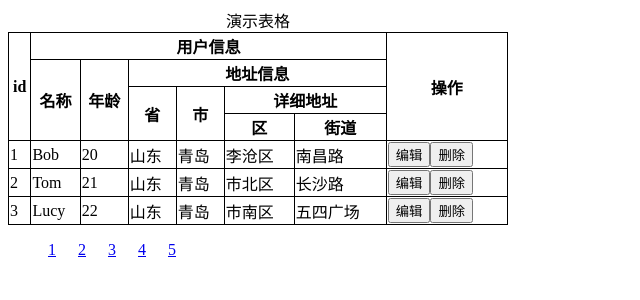
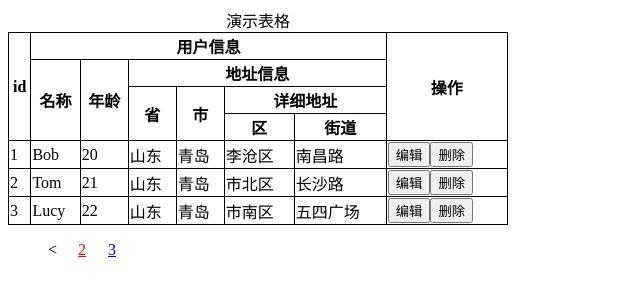
Before and after one commit to lampo1024/cxlt-vue2-table, a Vue app: page / in a window 1280 px wide. Shown: the top 300 px of the page, without its empty margins (0-640 px from the left). Built offline with nearby package versions, Linux system fonts and the light colour scheme.

Commit message:
pagination

```diff
--- a/src/App.vue
+++ b/src/App.vue
@@ -6,7 +6,9 @@
                     :show-header="showHeader"
                     class="table">
         </cxlt-table>
-        <cxlt-pagination :pagination="pagination">
+        <cxlt-pagination :pagination="pagination"
+                         :max-item-count="maxItemCount"
+                         @change-page="changePage">
         </cxlt-pagination>
     </div>
 </template>
@@ -126,10 +128,14 @@ export default {
                 // 每页记录数
                 limit: 20,
                 // 当前页 从0开始
-                page: 1,
-
-                displayCount: 4
-            }
+                page: 1
+            },
+            maxItemCount: 2
+        }
+    },
+    methods: {
+        changePage(page) {
+            console.log(page)
         }
     }
 }
--- a/src/table/Pagination.vue
+++ b/src/table/Pagination.vue
@@ -15,31 +15,50 @@
     <li class="next"><a href="#"
             title="Last"><i class="fa fa-angle-double-right"></i></a></li>
 -->
-        <li v-for="(p,index) in pageCount">
-            <a href="#">{{index+1}}</a>
+        <li :disabled="prevDisabled">
+            <a @click="prevPage">
+                <</a>
+        </li>
+        <li v-for="i in displayItems">
+            <a href="#"
+               @click="changePage(i)"
+               :class="{active:currentPage==i}">{{i+1}}</a>
         </li>
     </ul>
 </template>
 
 <script>
-
 export default {
     name: 'CxltPagination',
     data: () => {
         return {
             pageCount: null,
-            displayCount: 10,
             currentPage: 0,
-            displayFrom: 0,
-            displayTo: 0
+            displayItems: []
         }
     },
     props: {
         pagination: {
             type: Object
+        },
+        maxItemCount: {
+            type: Number,
+            default: 10
         }
     },
     computed: {
+        displayCount() {
+            return this.maxItemCount
+        },
+        prevDisabled() {
+            if (this.currentPage <= 0) {
+                return 'disabled'
+            }
+            return ''
+        },
+        nextDisabled() {
+
+        }
     },
     created() {
         this.pageCount = this.getPageCount()
@@ -50,11 +69,28 @@ export default {
         if (this.pagination.page) {
             this.currentPage = this.pagination.page <= (this.pageCount - 1) ? this.pagination.page : (this.pageCount - 1)
         }
+
         var displayRange = this.getDisplayRange()
-        console.log(displayRange)
+        for (var i = displayRange.from; i <= displayRange.to; i++) {
+            this.displayItems.push(i)
+        }
     },
     methods: {
         changePage(page) {
+            this.currentPage = page
+            this.pageCount = this.getPageCount()
+            var displayRange = this.getDisplayRange()
+            this.displayItems = []
+            for (var i = displayRange.from; i <= displayRange.to; i++) {
+                this.displayItems.push(i)
+            }
+            this.$emit('change-page', page)
+        },
+        prevPage() {
+            this.changePage(--this.currentPage < 0 ? 0 : this.currentPage)
+        },
+        nextPage() {
+
         },
         getPageCount() {
             if (this.pagination.total && this.pagination.limit) {
@@ -106,4 +142,8 @@ ul.pagination>li {
     float: left;
     width: 30px;
 }
+
+ul.pagination>li a.active {
+    color: red;
+}
 </style>
```
Lines whose indentation alone changed are shown as unchanged.
